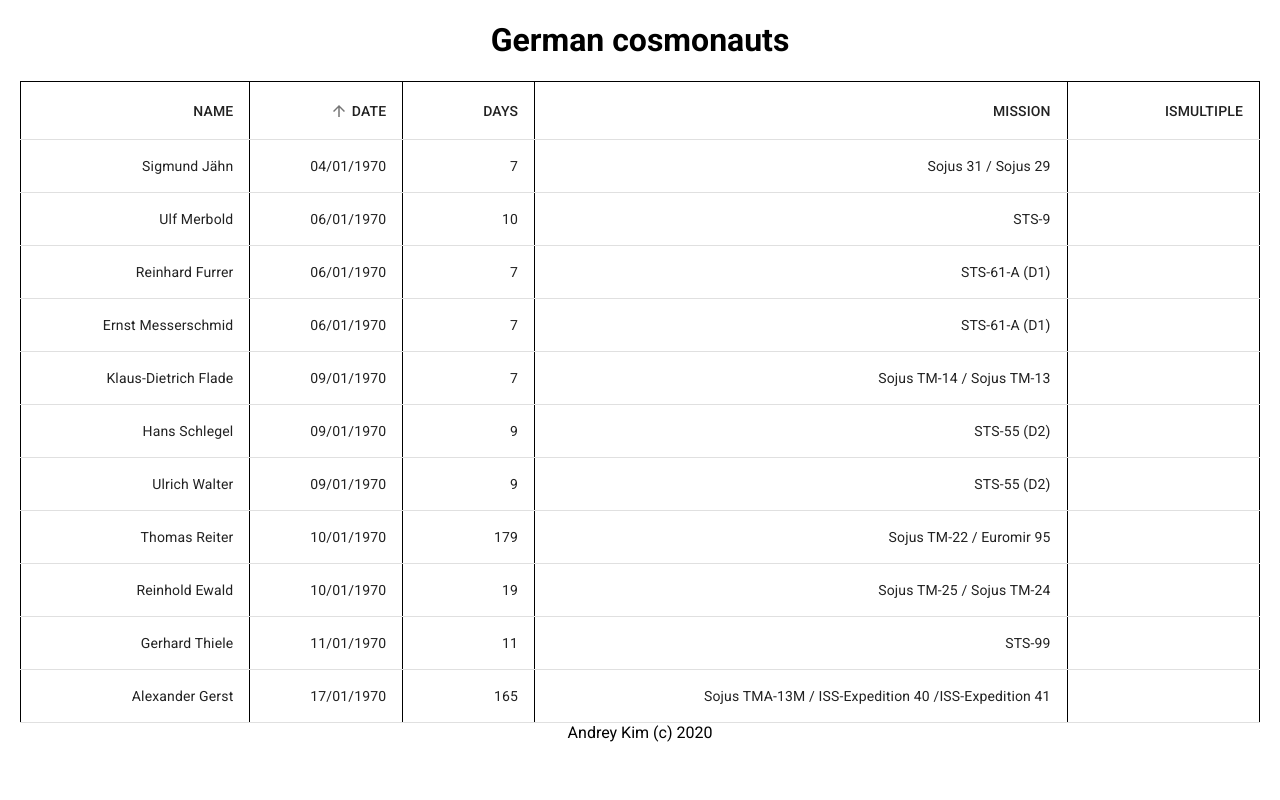
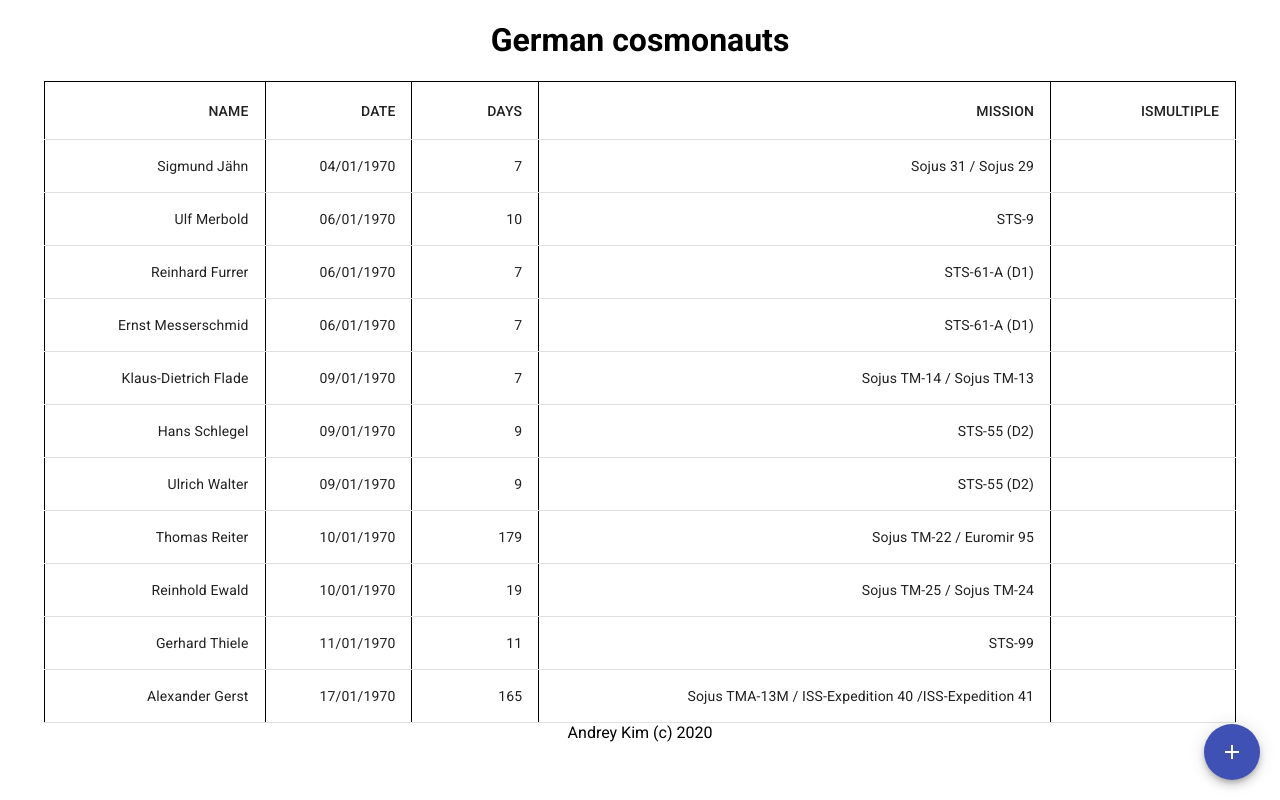
Before and after one commit to kimoofey/radix-table, a React (Create React App) app: page / in a window 1280 px wide. Built offline with nearby package versions, Linux system fonts and the light colour scheme.

Commit message:
feat: add float button

```diff
--- a/package.json
+++ b/package.json
@@ -4,6 +4,7 @@
   "private": true,
   "dependencies": {
     "@material-ui/core": "^4.10.2",
+    "@material-ui/icons": "^4.9.1",
     "@types/material-ui": "^0.21.7",
     "@types/react": "^16.9.41",
     "@types/react-dom": "^16.9.8",
--- a/src/Component/Table/index.tsx
+++ b/src/Component/Table/index.tsx
@@ -1,6 +1,9 @@
 import React, {Component} from 'react';
 import {format} from "date-fns";
 import {createStyles, Theme, withStyles, WithStyles} from '@material-ui/core/styles';
+import AddIcon from '@material-ui/icons/Add';
+import Container from "@material-ui/core/Container";
+import Fab from "@material-ui/core/Fab";
 import Table from '@material-ui/core/Table';
 import TableBody from '@material-ui/core/TableBody';
 import TableCell from '@material-ui/core/TableCell';
@@ -29,6 +32,14 @@ const styles = (theme: Theme) => createStyles({
         top: 20,
         width: 1,
     },
+    fab: {
+        margin: 0,
+        top: 'auto',
+        right: 20,
+        bottom: 20,
+        left: 'auto',
+        position: 'fixed',
+    }
 });
 
 export type TableProps = TablePropsInterface & WithStyles<typeof styles>;
@@ -38,14 +49,14 @@ class TablePresenter extends Component<TableProps, TableStateInterface> {
         super(props);
 
         this.state = {
-            orderedColumn: 1,
+            orderedColumn: null,
             ordering: sortOrder.NONE,
         }
     }
 
-    handleRequestSort = (property: number) => {
-        const isAsc = this.state.orderedColumn === property && this.state.ordering === sortOrder.ASC;
-        this.setState({ordering: isAsc ? sortOrder.DESC : sortOrder.ASC, orderedColumn: property});
+    handleRequestSort = (column: number) => {
+        const isAsc: boolean = this.state.orderedColumn === column && this.state.ordering === sortOrder.ASC;
+        this.setState({ordering: isAsc ? sortOrder.DESC : sortOrder.ASC, orderedColumn: column});
     };
 
     renderRow = (profile: Cosmonaut) => {
@@ -90,6 +101,7 @@ class TablePresenter extends Component<TableProps, TableStateInterface> {
 
     render() {
         return (
+            <Container>
                 <TableContainer>
                     <Table>
                         <TableHead>
@@ -102,6 +114,10 @@ class TablePresenter extends Component<TableProps, TableStateInterface> {
                         </TableBody>
                     </Table>
                 </TableContainer>
+                <Fab color="primary" aria-label="add" className={this.props.classes.fab}>
+                    <AddIcon/>
+                </Fab>
+            </Container>
         )
     }
 }
--- a/src/types.ts
+++ b/src/types.ts
@@ -1,5 +1,3 @@
-import React from "react";
-
 export interface Cosmonaut {
     name: string,
     date: number,
@@ -22,7 +20,7 @@ export interface TablePropsInterface {
 }
 
 export interface TableStateInterface {
-    orderedColumn: number;
+    orderedColumn: number | null;
     ordering: orderType;
 }
 
```
Also changed, not shown: 1 other file (tests, documents, lock files or other folders). Lines whose indentation alone changed are shown as unchanged.
